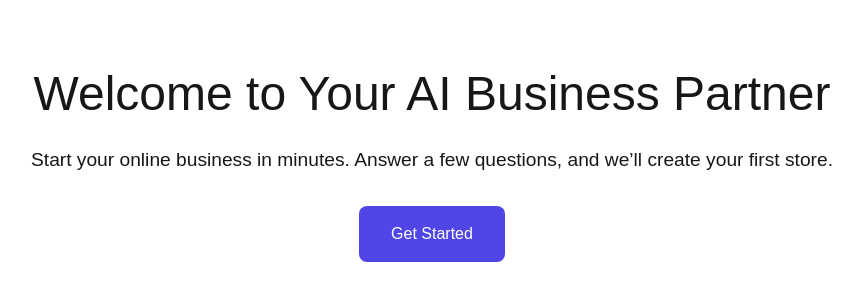
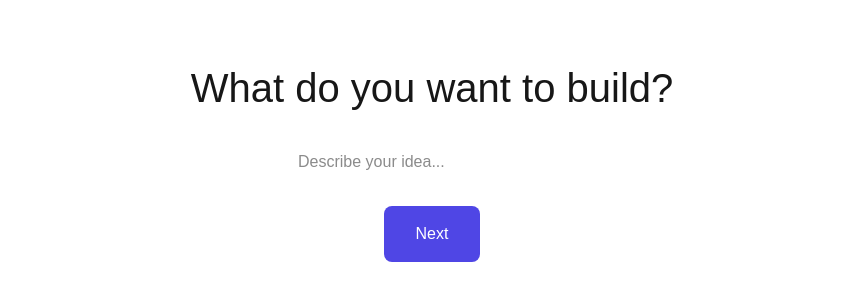
Before and after one commit to GhostPass525/my-platform, a Next.js app: page / in a window 1280 px wide. Shown: the part 240-540 px from the top of the page, without its empty margins (208-1071 px from the left). Built offline with nearby package versions, Linux system fonts and the light colour scheme.

Commit message:
Add interactive first question

```diff
--- a/app/page.tsx
+++ b/app/page.tsx
@@ -1,15 +1,37 @@
-import React from 'react';
+import React, { useState } from 'react';
 
 export default function Home() {
+  const [step, setStep] = useState(0);
+  const [answer, setAnswer] = useState("");
+
+  const handleNext = () => {
+    if (step === 0 && answer.trim() === "") return; // prevent empty
+    setStep(step + 1);
+  };
+
   return (
     <main style={{ display: 'flex', flexDirection: 'column', alignItems: 'center', justifyContent: 'center', minHeight: '100vh', fontFamily: 'sans-serif', textAlign: 'center', padding: '2rem' }}>
-      <h1 style={{ fontSize: '3rem', marginBottom: '1rem' }}>Welcome to Your AI Business Partner</h1>
-      <p style={{ fontSize: '1.2rem', marginBottom: '2rem' }}>
-        Start your online business in minutes. Answer a few questions, and we’ll create your first store.
-      </p>
-      <button style={{ padding: '1rem 2rem', fontSize: '1rem', backgroundColor: '#4f46e5', color: 'white', borderRadius: '8px', cursor: 'pointer' }}>
-        Get Started
-      </button>
+      {step === 0 && (
+        <>
+          <h1 style={{ fontSize: '2.5rem', marginBottom: '1rem' }}>What do you want to build?</h1>
+          <input
+            type="text"
+            placeholder="Describe your idea..."
+            value={answer}
+            onChange={(e) => setAnswer(e.target.value)}
+            style={{ padding: '1rem', fontSize: '1rem', width: '300px', marginBottom: '1rem' }}
+          />
+          <button
+            onClick={handleNext}
+            style={{ padding: '1rem 2rem', fontSize: '1rem', backgroundColor: '#4f46e5', color: 'white', borderRadius: '8px', cursor: 'pointer' }}
+          >
+            Next
+          </button>
+        </>
+      )}
+      {step === 1 && (
+        <h2 style={{ fontSize: '2rem' }}>Amazing! You want to build: "{answer}"</h2>
+      )}
     </main>
   );
 }
```
